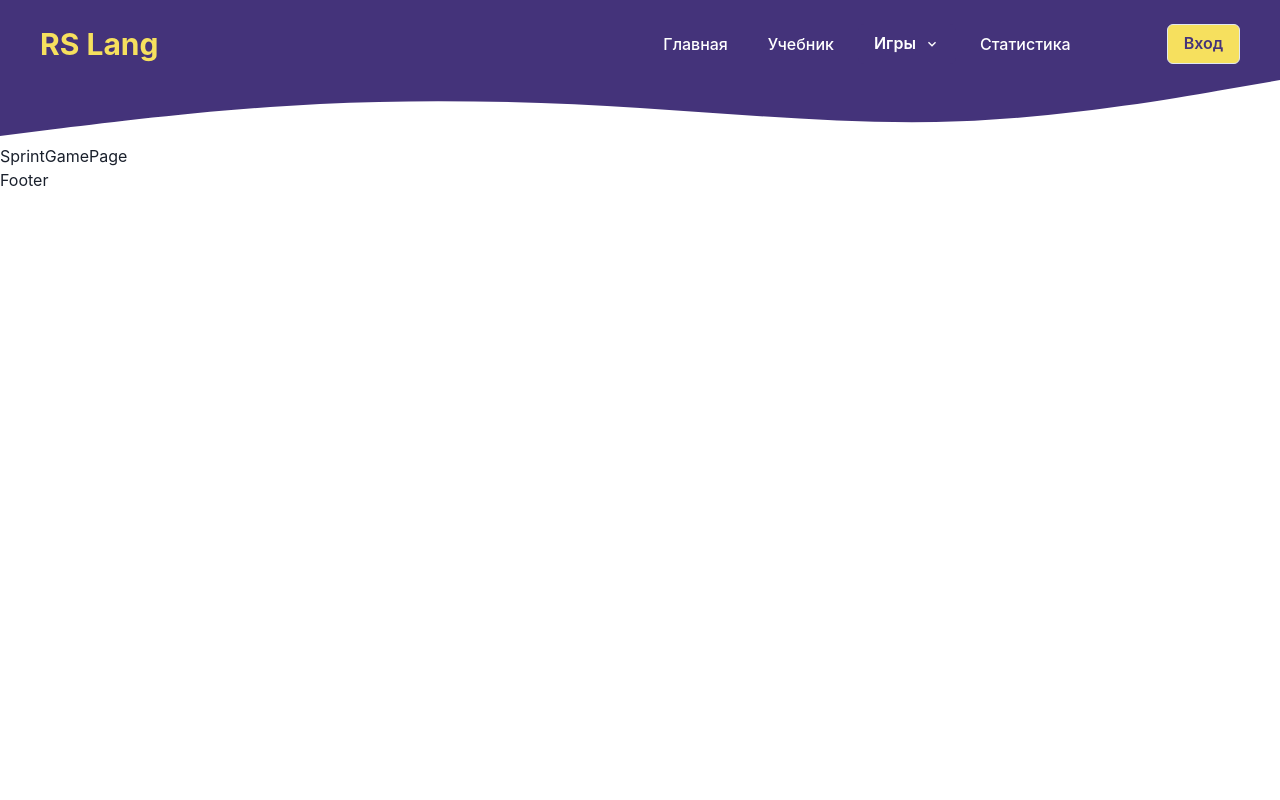
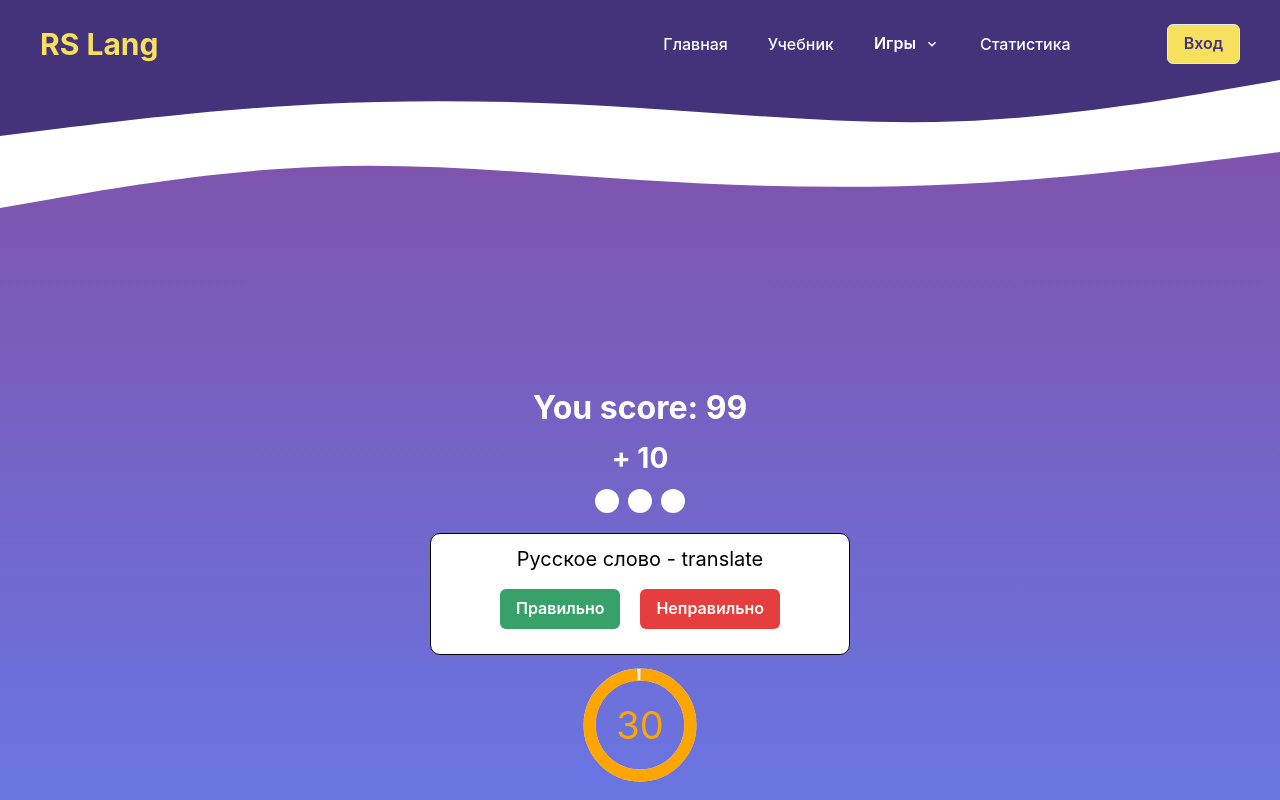
Before and after one commit to RS-Lang-Project/rslang, a React (Create React App) app: page /sprint in a window 1280 px wide. Shown: the top 800 px of the page. Built offline with nearby package versions, Linux system fonts and the light colour scheme.

Commit message:
feat: add UI for sprintGame

```diff
--- a/package.json
+++ b/package.json
@@ -7,7 +7,7 @@
     "build": "react-scripts build",
     "test": "react-scripts test",
     "eject": "react-scripts eject",
-    "lint": "eslint src/** --ext .ts,.tsx"
+    "lint": "eslint src --ext .ts,.tsx"
   },
   "dependencies": {
     "@chakra-ui/icons": "^1.1.5",
--- /dev/null
+++ b/src/components/sprintGame/answers.tsx
@@ -0,0 +1,35 @@
+import { FC } from 'react';
+import {
+  Box,
+  Flex,
+} from '@chakra-ui/react';
+
+const Answers: FC = () => {
+  const color = 'white';
+  return (
+    <Box mt="10px">
+      <Flex w="100px" justifyContent="space-around">
+        <Box
+          w="24px"
+          h="24px"
+          borderRadius="100%"
+          background={color}
+        />
+        <Box
+          w="24px"
+          h="24px"
+          borderRadius="100%"
+          background={color}
+        />
+        <Box
+          w="24px"
+          h="24px"
+          borderRadius="100%"
+          background={color}
+        />
+      </Flex>
+    </Box>
+  );
+};
+
+export default Answers;
--- /dev/null
+++ b/src/components/sprintGame/sprintMain.tsx
@@ -0,0 +1,57 @@
+import { FC } from 'react';
+import {
+  Box,
+  Button,
+  Center,
+  Text,
+  Flex,
+} from '@chakra-ui/react';
+import Answers from './answers';
+import Timer from './timer';
+
+const SprintMain: FC = () => {
+  const score = 99;
+  const plusScore = 10;
+  const word = 'Русское слово';
+  const translate = 'translate';
+
+  return (
+    <Box color="white" h="90vh" p="100px 0 100px 0">
+      <Center h="100%">
+        <Flex direction="column" align="center">
+          <Text fontWeight="bold" fontSize="32px">
+            You score:
+            {` ${score}`}
+          </Text>
+          <Text mt="5px" fontWeight="bold" fontSize="28px">
+            +
+            {` ${plusScore}`}
+          </Text>
+          <Answers />
+          <Flex
+            direction="column"
+            background="white"
+            border="1px solid #000"
+            borderRadius="10px"
+            p="10px"
+            m="20px 10px 10px 10px"
+            minW="420px"
+          >
+            <Text fontSize="20px" color="#000" align="center">
+              {`${word} `}
+              -
+              {` ${translate}`}
+            </Text>
+            <Flex m="15px auto 15px auto" w="300px" justifyContent="space-around">
+              <Button colorScheme="green" variant="solid">Правильно</Button>
+              <Button colorScheme="red" variant="solid">Неправильно</Button>
+            </Flex>
+          </Flex>
+          <Timer />
+        </Flex>
+      </Center>
+    </Box>
+  );
+};
+
+export default SprintMain;
--- /dev/null
+++ b/src/components/sprintGame/sprintPromo.tsx
@@ -0,0 +1,33 @@
+import { FC } from 'react';
+import {
+  Box,
+  Heading,
+  Text,
+  Flex,
+  Center,
+} from '@chakra-ui/react';
+import Levels from './levels';
+
+const SprintPromo: FC = () => (
+  <Box color="white" h="90vh" p="100px 0 100px 0">
+    <Center h="100%">
+      <Flex m="0 auto 0 auto" direction="column" w="576px" align="center">
+        <Heading m="0 0 20px 0" fontSize="42px" as="h2" size="lg">
+          Спринт
+        </Heading>
+        <Text fontSize="24px" lineHeight="24px" align="center">
+          Спринт - тренировка на скорость.
+        </Text>
+        <Text fontSize="24px" lineHeight="24px" align="center">
+          Наберите максимальное количество првильных ответов за 30 секнд.
+        </Text>
+        <Text m="15px 0 0 0" fontSize="24px" fontWeight="bold" lineHeight="24px" align="center">
+          Выберите уровень сложности слов:
+        </Text>
+        <Levels />
+      </Flex>
+    </Center>
+  </Box>
+);
+
+export default SprintPromo;
--- /dev/null
+++ b/src/components/sprintGame/sprintStart.tsx
@@ -0,0 +1,28 @@
+import { FC } from 'react';
+import {
+  Box,
+  Button,
+  Center,
+  Text,
+  Heading,
+  Flex,
+} from '@chakra-ui/react';
+
+const SprintStart: FC = () => (
+  <Box color="white" h="90vh" p="100px 0 100px 0">
+    <Center h="100%">
+      <Flex direction="column" align="center">
+        <Heading as="h2">
+          Спринт
+        </Heading>
+        <Text m="15px" fontSize="20px">
+          Возможно тут будет какой-то текст...
+        </Text>
+        <Button colorScheme="teal" variant="solid">Начать игру</Button>
+        <Button mt="15px" colorScheme="purple" variant="solid">Изменить уровень</Button>
+      </Flex>
+    </Center>
+  </Box>
+);
+
+export default SprintStart;
--- /dev/null
+++ b/src/components/sprintGame/timer.tsx
@@ -0,0 +1,18 @@
+import { FC } from 'react';
+import {
+  CircularProgress,
+  CircularProgressLabel,
+} from '@chakra-ui/react';
+
+const Timer: FC = () => {
+  const seconds = 30;
+  return (
+    <CircularProgress color="orange" value={99} size="120px">
+      <CircularProgressLabel color="orange" fontSize="38px">
+        {seconds}
+      </CircularProgressLabel>
+    </CircularProgress>
+  );
+};
+
+export default Timer;
--- a/src/pages/SprintGamePage.tsx
+++ b/src/pages/SprintGamePage.tsx
@@ -1,9 +1,24 @@
 import { FC } from 'react';
+import {
+  Box,
+  Container,
+} from '@chakra-ui/react';
+import WaveForHeader from '../components/UI/WaveForHeader';
+// import SprintPromo from '../components/sprintGame/sprintPromo';
+// import SprintStart from '../components/sprintGame/sprintStart';
+import SprintMain from '../components/sprintGame/sprintMain';
 
 const SprintGamePage: FC = () => (
-  <div>
-    SprintGamePage
-  </div>
+  <Box overflow="hidden" bg="linear-gradient(rgb(127, 83, 172) 0%,rgb(100, 125, 238) 100%)">
+    <Box transform="rotate(180deg)">
+      <WaveForHeader />
+    </Box>
+    <Container maxWidth="container.xl">
+      {/* <SprintPromo /> */}
+      {/* <SprintStart /> */}
+      <SprintMain />
+    </Container>
+  </Box>
 );
 
 export default SprintGamePage;
--- /dev/null
+++ b/src/styles/sprintGame/levels.css
@@ -0,0 +1,5 @@
+.sprint__round:hover {
+  border: 2px solid #000;
+  color: #000;
+  transition: all 0.3s;
+}
```
Also changed, not shown: src/components/sprintGame/levels.tsx (added, +75 -0 lines), src/components/sprintGame/modal.tsx (added, +16 -0 lines), .eslintrc.json.
